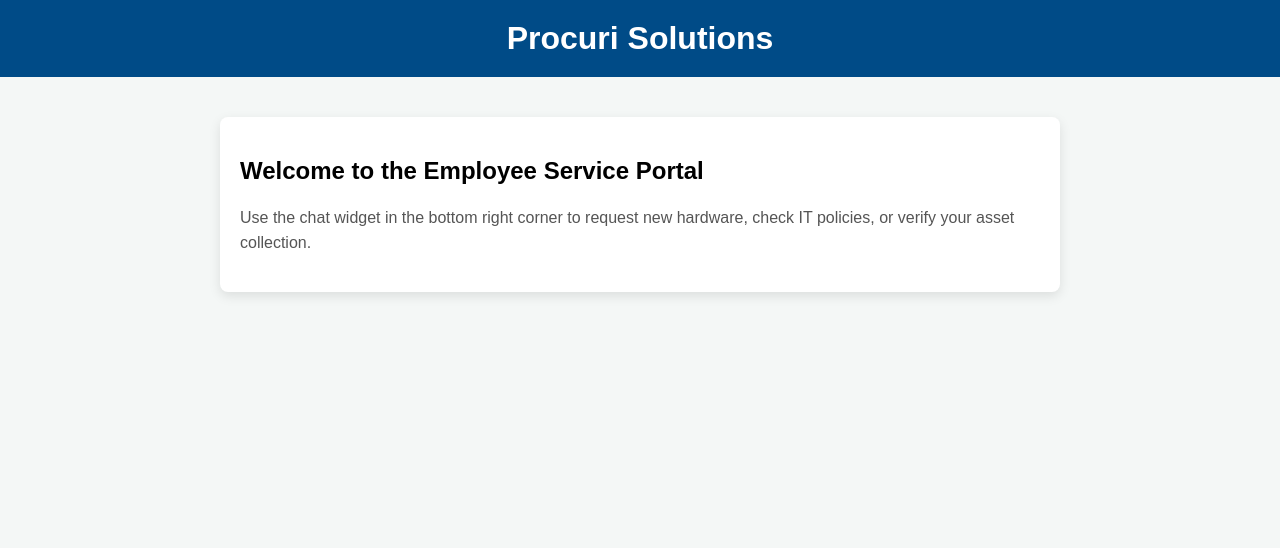
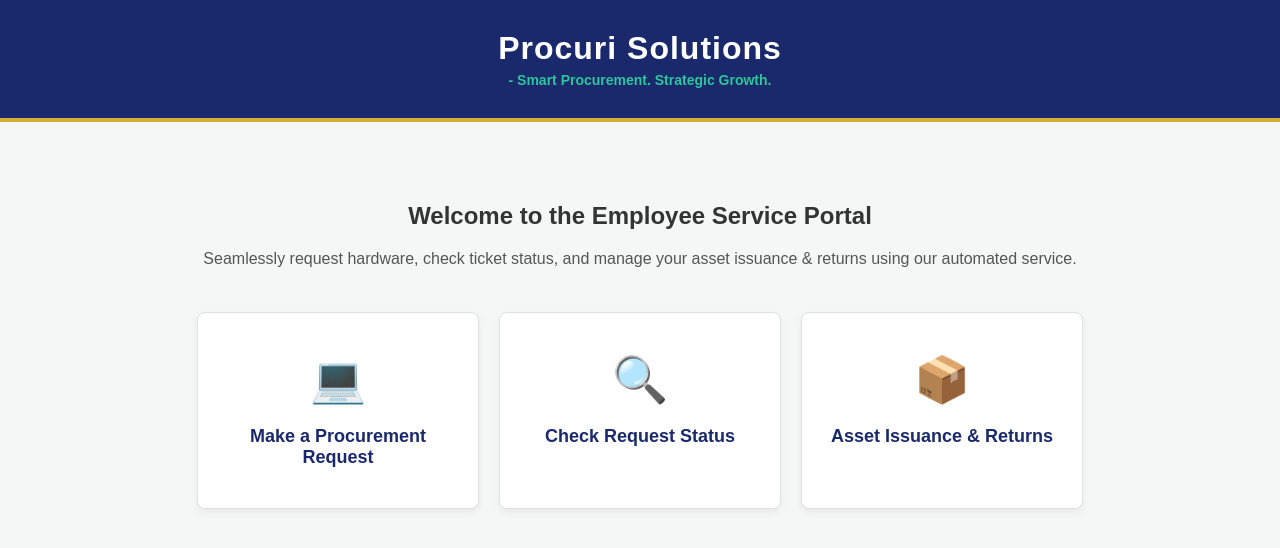
Before and after one commit to 4476520-boop/Procurement-and-Asset-Management, a website: page index.html in a window 1280 px wide. Drawn offline with Linux system fonts and the light colour scheme; a script that the page names is missing.

Commit message:
Update index.html

```diff
--- a/index.html
+++ b/index.html
@@ -4,33 +4,107 @@
     <meta charset="UTF-8">
     <meta name="viewport" content="width=device-width, initial-scale=1.0">
     <title>Procuri Solutions | Employee Portal</title>
+
     <style>
+        /* Global Reset & Font */
         body { font-family: Arial, sans-serif; margin: 0; padding: 0; background-color: #f4f7f6; }
-        header { background-color: #004b87; color: white; padding: 20px; text-align: center; }
-        .container { max-width: 800px; margin: 40px auto; padding: 20px; background: white; border-radius: 8px; box-shadow: 0 4px 12px rgba(0,0,0,0.1); }
-        h1 { margin: 0; }
-        p { color: #555; line-height: 1.6; }
+
+        /* Banner Section - Styled with a dark corporate blue to match your new banner */
+        header { background-color: #1a296c; color: white; padding: 30px; text-align: center; border-bottom: 4px solid #d4af37; }
+        header h1 { margin: 0; font-size: 32px; letter-spacing: 1px; }
+        header p { color: #2dc49e; margin: 5px 0 0 0; font-size: 14px; font-weight: bold; }
+
+        /* Container for the main page content */
+        .container { max-width: 900px; margin: 40px auto; padding: 20px; text-align: center; }
+        .container h2 { color: #333; margin-bottom: 10px; }
+        .container p { color: #555; line-height: 1.6; margin-bottom: 40px; }
+
+        /* Grid layout to hold the 3 action cards side-by-side */
+        .card-grid { display: flex; justify-content: center; gap: 20px; flex-wrap: wrap; }
+
+        /* Individual Card Styling */
+        .card {
+            background: white;
+            border: 1px solid #e0e0e0;
+            border-radius: 8px;
+            padding: 40px 20px;
+            width: 240px;
+            box-shadow: 0 4px 8px rgba(0,0,0,0.05);
+            /* Changes cursor to a pointer so users know it is clickable */
+            cursor: pointer;
+            transition: transform 0.2s, box-shadow 0.2s;
+        }
+
+        /* Hover effect makes the card pop up slightly when hovered */
+        .card:hover { transform: translateY(-5px); box-shadow: 0 8px 16px rgba(0,0,0,0.1); border-color: #1a296c; }
+
+        /* Typography for the cards */
+        .card-icon { font-size: 45px; margin-bottom: 20px; }
+        .card h3 { margin: 0; font-size: 18px; color: #1a296c; }
     </style>
 </head>
 <body>
 
+    <!-- Corporate Header representing Procuri Solutions -->
+    <!-- You can also replace this entire block with an <img src="your-banner-url.jpg"> if you host the image file -->
     <header>
         <h1>Procuri Solutions</h1>
+        <p>- Smart Procurement. Strategic Growth.</p>
     </header>
 
+    <!-- Main Content Area -->
     <div class="container">
         <h2>Welcome to the Employee Service Portal</h2>
-        <p>Use the chat widget in the bottom right corner to request new hardware, check IT policies, or verify your asset collection.</p>
+        <p>Seamlessly request hardware, check ticket status, and manage your asset issuance & returns using our automated service.</p>
+
+        <!-- The 3 Functional Cards -->
+        <div class="card-grid">
+
+            <!-- Card 1: Procurement Request -->
+            <!-- The onclick event calls the custom openChatbot() function below -->
+            <div class="card" onclick="openChatbot()">
+                <div class="card-icon">💻</div>
+                <h3>Make a Procurement Request</h3>
+            </div>
+
+            <!-- Card 2: Check Request Status -->
+            <div class="card" onclick="openChatbot()">
+                <div class="card-icon">🔍</div>
+                <h3>Check Request Status</h3>
+            </div>
+
+            <!-- Card 3: Asset Issuance & Returns -->
+            <div class="card" onclick="openChatbot()">
+                <div class="card-icon">📦</div>
+                <h3>Asset Issuance & Returns</h3>
+            </div>
+
+        </div>
     </div>
 
+    <!-- Infobip Live Chat Integration Script -->
     <script>
+    // Asynchronous loader for the Infobip widget
     (function(I,n,f,o,b,i,p){
     I[b]=I[b]||function(){(I[b].q=I[b].q||[]).push(arguments)};
     I[b].t=1*new Date();i=n.createElement(f);i.async=1;i.src=o;
     p=n.getElementsByTagName(f)[0];p.parentNode.insertBefore(i,p)})
     (window,document,'script','https://livechat.infobip.com/widget.js','liveChat');
 
+    // Initializes your specific Infobip bot instance
+    // Note: Make sure you have updated the bot's name to "Procuri" and its avatar to the new robot inside your Infobip dashboard!
     liveChat('init', 'f1c17e40-5406-4378-b5a3-12128be1b0d4');
+
+    // Custom function triggered by clicking any of the 3 cards
+    function openChatbot() {
+        // Checks if the Infobip liveChat object is loaded and ready
+        if (typeof liveChat === 'function') {
+            // Uses the standard widget API command to force the chat window to open
+            liveChat('show');
+        } else {
+            console.log("Chatbot is still loading, please wait a moment.");
+        }
+    }
     </script>
 
 </body>
```
